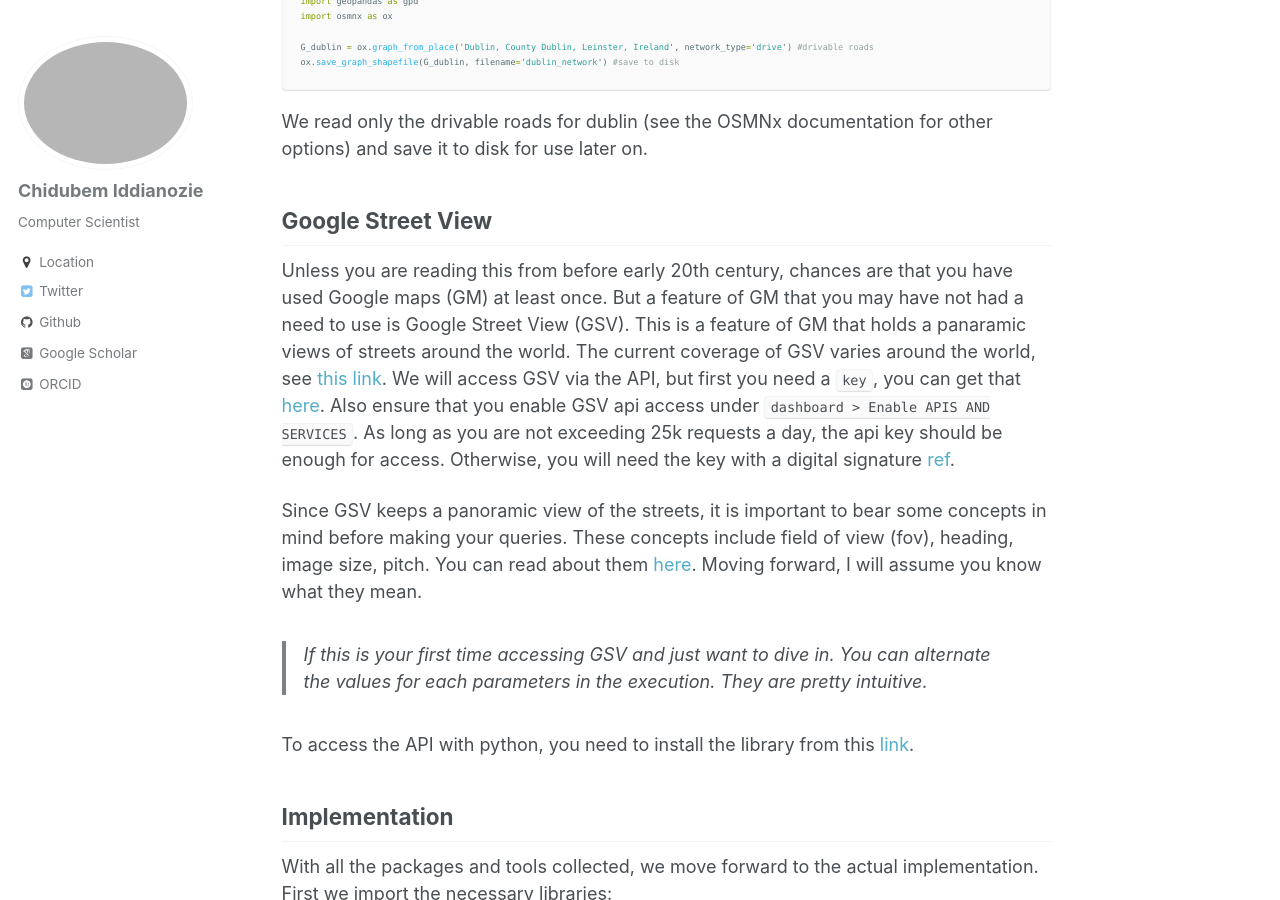
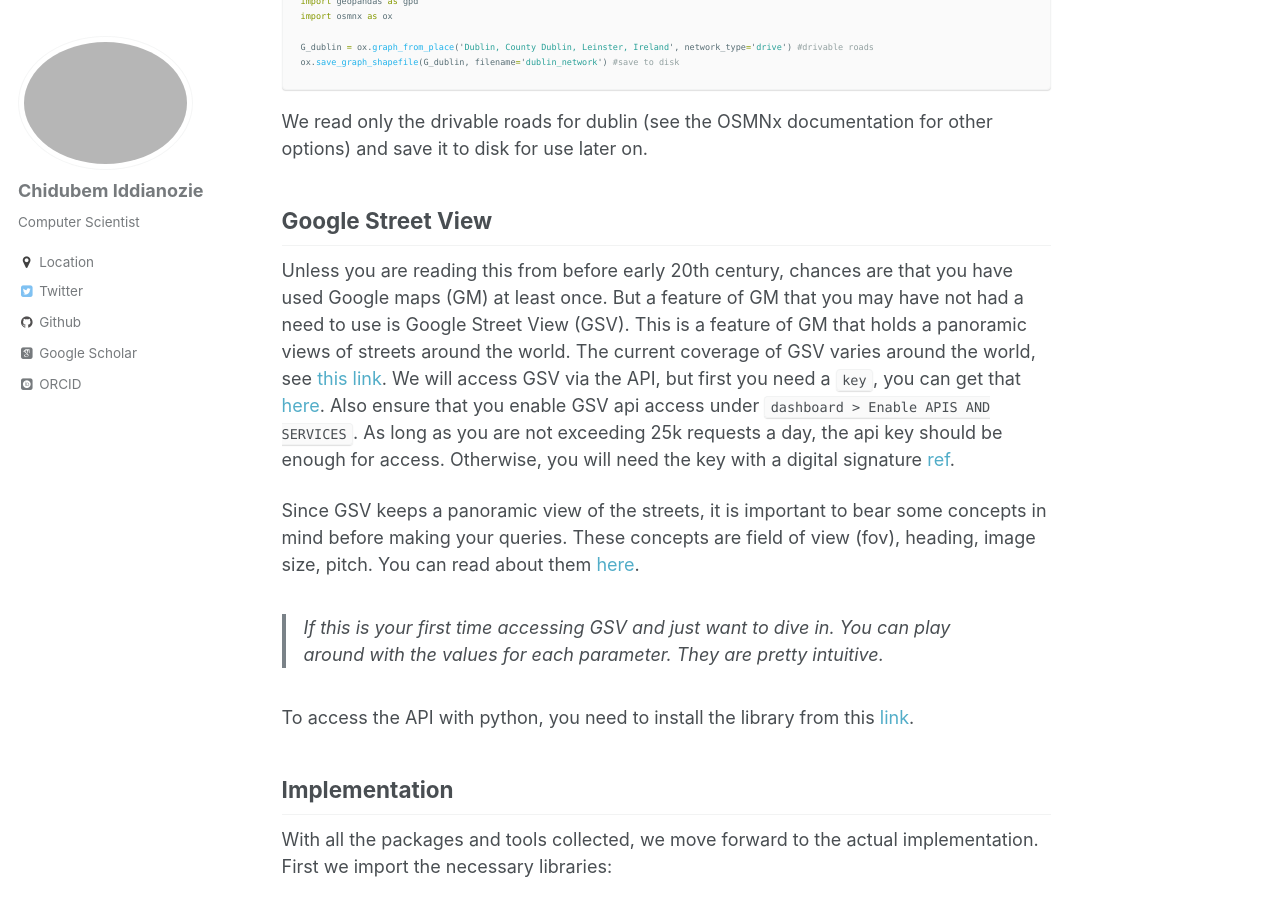
Before and after one commit to chiddianozie/chidubem-iddianozie, a Jekyll site: the page built from _posts/2018-01-31-fetching-google-street-view-images-of-any-location-with-osmnx-and-python.md, in a window 1280 px wide and 900 px high, scrolled down 906 px. Built offline with Jekyll 4.4.1, drawn with Linux system fonts in a browser that asks for light colours; some web fonts are replaced.

Commit message:
edited first tutorial

```diff
--- a/_posts/2018-01-31-fetching-google-street-view-images-of-any-location-with-osmnx-and-python.md
+++ b/_posts/2018-01-31-fetching-google-street-view-images-of-any-location-with-osmnx-and-python.md
@@ -35,11 +35,11 @@ We read only the drivable roads for dublin (see the OSMNx documentation for othe
 
 ## Google Street View
 
-Unless you are reading this from before early 20th century, chances are that you have used Google maps (GM) at least once. But a feature of GM that you may have not had a need to use is Google Street View (GSV). This is a feature of GM that holds a panaramic views of streets around the world. The current coverage of GSV varies around the world, see [this link](https://www.google.com/streetview/understand/). We will access GSV via the API, but first you need a `key`, you can get that [here](https://developers.google.com/maps/documentation/streetview/get-api-key). Also ensure that you enable GSV api access under  `dashboard > Enable APIS AND SERVICES`. As long as you are not exceeding 25k requests a day, the api key should be enough for access. Otherwise, you will need the key with a digital signature [ref](https://developers.google.com/maps/documentation/streetview/usage-and-billing).
+Unless you are reading this from before early 20th century, chances are that you have used Google maps (GM) at least once. But a feature of GM that you may have not had a need to use is Google Street View (GSV). This is a feature of GM that holds a panoramic views of streets around the world. The current coverage of GSV varies around the world, see [this link](https://www.google.com/streetview/understand/). We will access GSV via the API, but first you need a `key`, you can get that [here](https://developers.google.com/maps/documentation/streetview/get-api-key). Also ensure that you enable GSV api access under  `dashboard > Enable APIS AND SERVICES`. As long as you are not exceeding 25k requests a day, the api key should be enough for access. Otherwise, you will need the key with a digital signature [ref](https://developers.google.com/maps/documentation/streetview/usage-and-billing).
 
-Since GSV keeps a panoramic view of the streets, it is important to bear some concepts in mind before making your queries. These concepts include field of view (fov), heading, image size, pitch. You can read about them [here](https://developers.google.com/maps/documentation/javascript/streetview). Moving forward, I will assume you know what they mean.
+Since GSV keeps a panoramic view of the streets, it is important to bear some concepts in mind before making your queries. These concepts are field of view (fov), heading, image size, pitch. You can read about them [here](https://developers.google.com/maps/documentation/javascript/streetview).
 
-> If this is your first time accessing GSV and just want to dive in. You can alternate the values for each parameters in the execution. They are pretty intuitive.
+> If this is your first time accessing GSV and just want to dive in. You can play around with the values for each parameter. They are pretty intuitive.
 
 To access the API with python, you need to install the library from this [link](https://pypi.org/project/google-streetview/).
 
```
